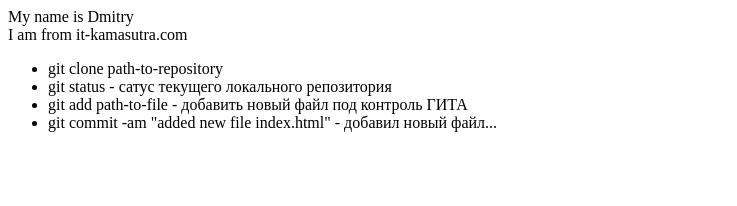
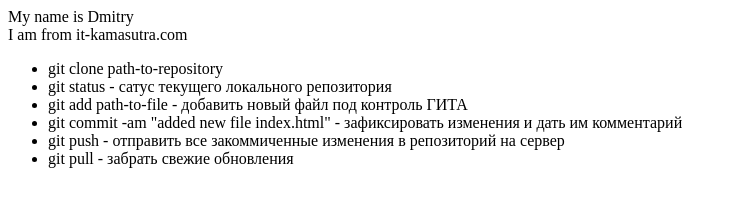
Before and after one commit to 19ilshat88/git-lesson, a plain HTML site: page index.html in a window 1280 px wide. Shown: the whole page, without its empty margins (0-737 px from the left). Drawn offline with Linux system fonts and the light colour scheme.

Commit message:
push-pull instructions to html

```diff
--- a/index.html
+++ b/index.html
@@ -9,6 +9,8 @@
     <li>git clone path-to-repository</li>
     <li>git status - сатус текущего локального репозитория</li>
     <li>git add path-to-file - добавить новый файл под контроль ГИТА</li>
-    <li>git commit -am "added new file index.html" - добавил новый файл...</li>
+    <li>git commit -am "added new file index.html" - зафиксировать изменения и дать им комментарий</li>
+    <li>git push - отправить все закоммиченные изменения в репозиторий на сервер</li>
+	  <li>git pull - забрать свежие обновления</li>
   </ul>
 </div>
```
